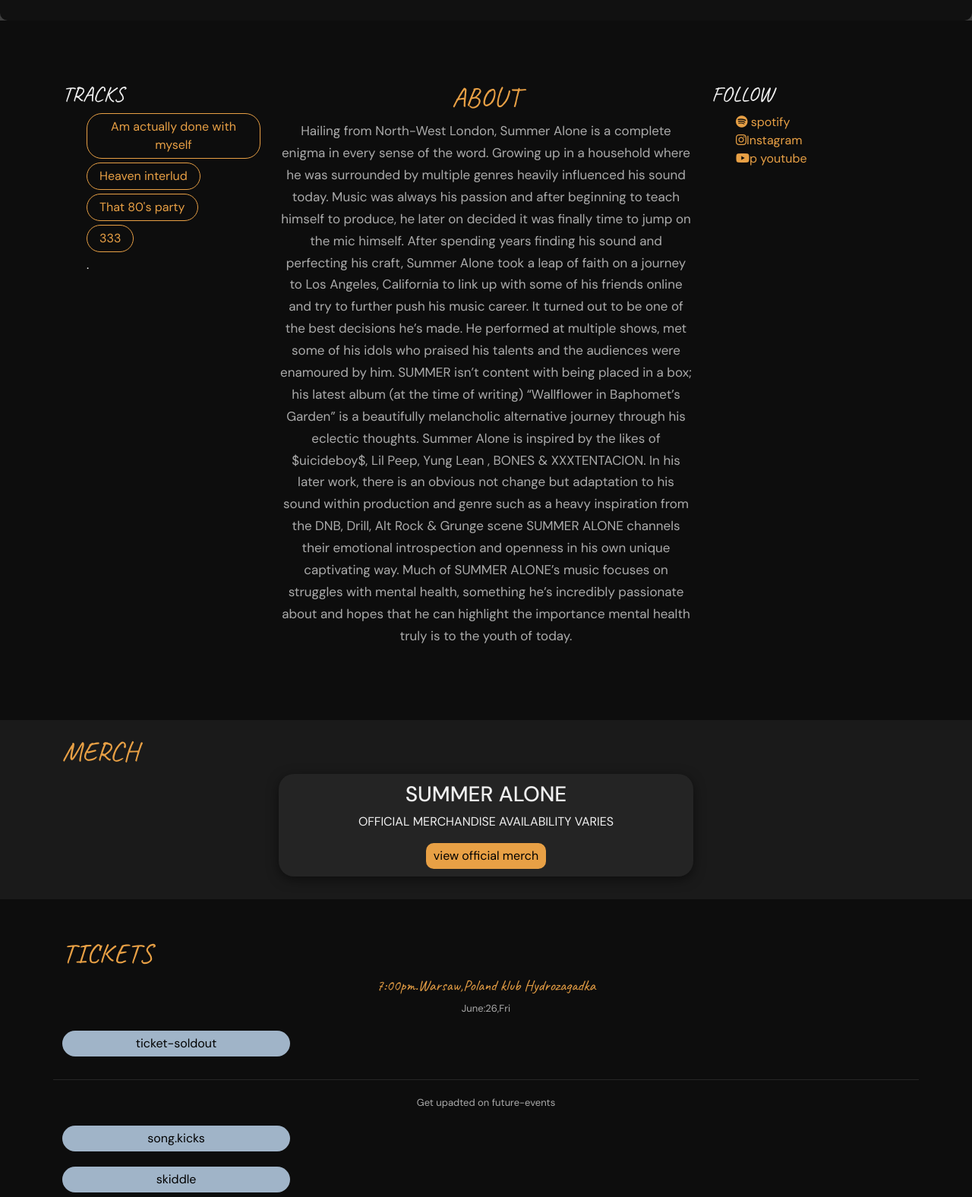
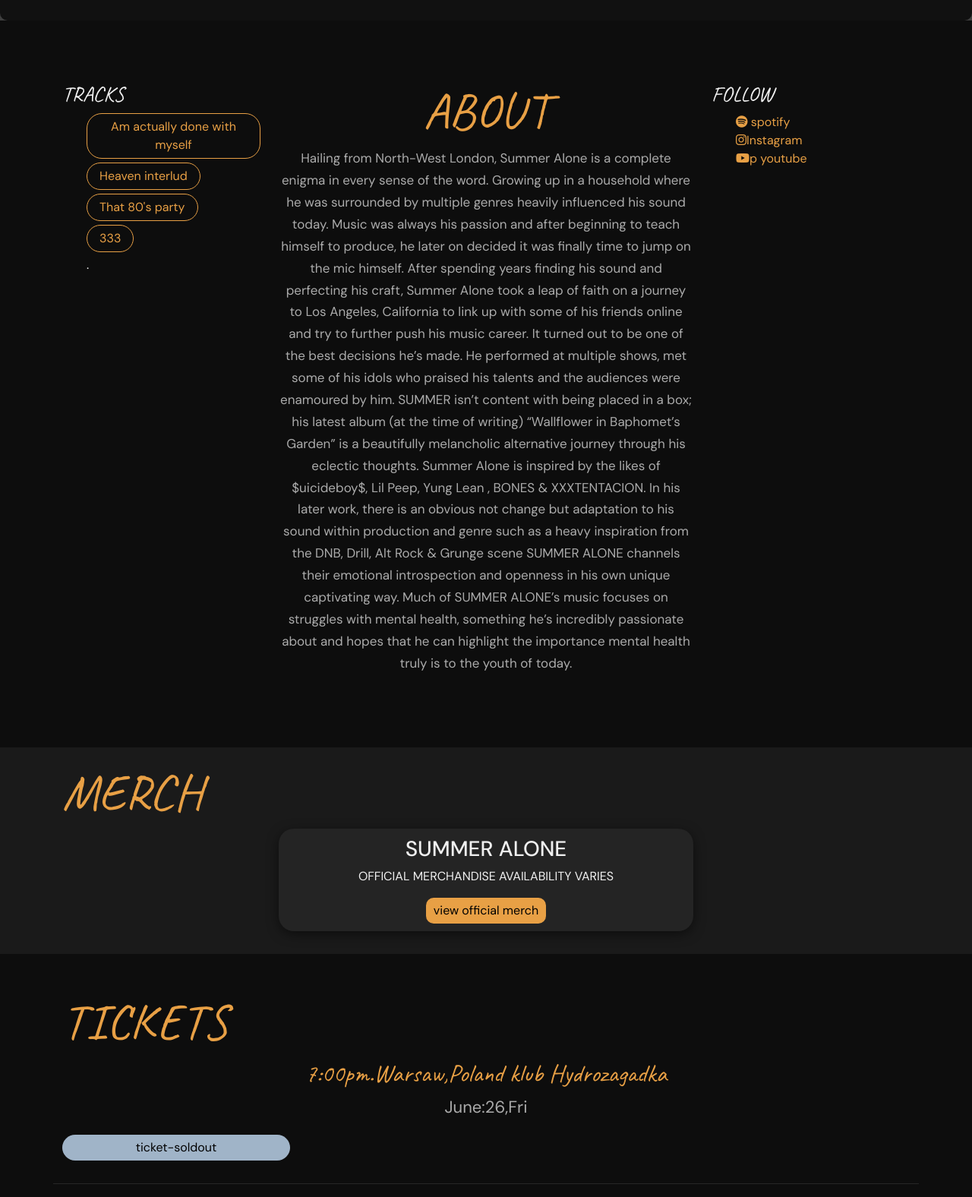
Before and after one commit to ugochukwuemma38-cloud/Fan-based-concept-summer-alone-websites, a plain HTML site: page index.html in a window 1280 px wide. Shown: the part 773-2349 px from the top of the page at 76% size. Drawn offline with nearby package versions, Linux system fonts and the light colour scheme; grey boxes are pictures that could not be loaded.

Commit message:
Update style.css

```diff
--- a/style.css
+++ b/style.css
@@ -255,3 +255,32 @@ background: var(--accent);
   font-family: var(--font-body);
   margin-bottom: 5px;
 }
+
+   @media (min-width: 992px){
+  h1{
+    font-size: 100px;
+  }
+
+  #hero p{
+    font-size: 36px;
+  }
+  #bio .col-lg-6 {
+    max-width: 700px;
+  }
+
+  #bio h2{
+    font-size: 66px;
+  }
+  #MERCH h2{
+    font-size: 66px;
+  }
+  #tours h2{
+    font-size: 66px;
+  }
+  #tours h4{
+    font-size: 33px;
+  }
+  #tours p{
+    font-size: 22px;
+  }
+   }
```
